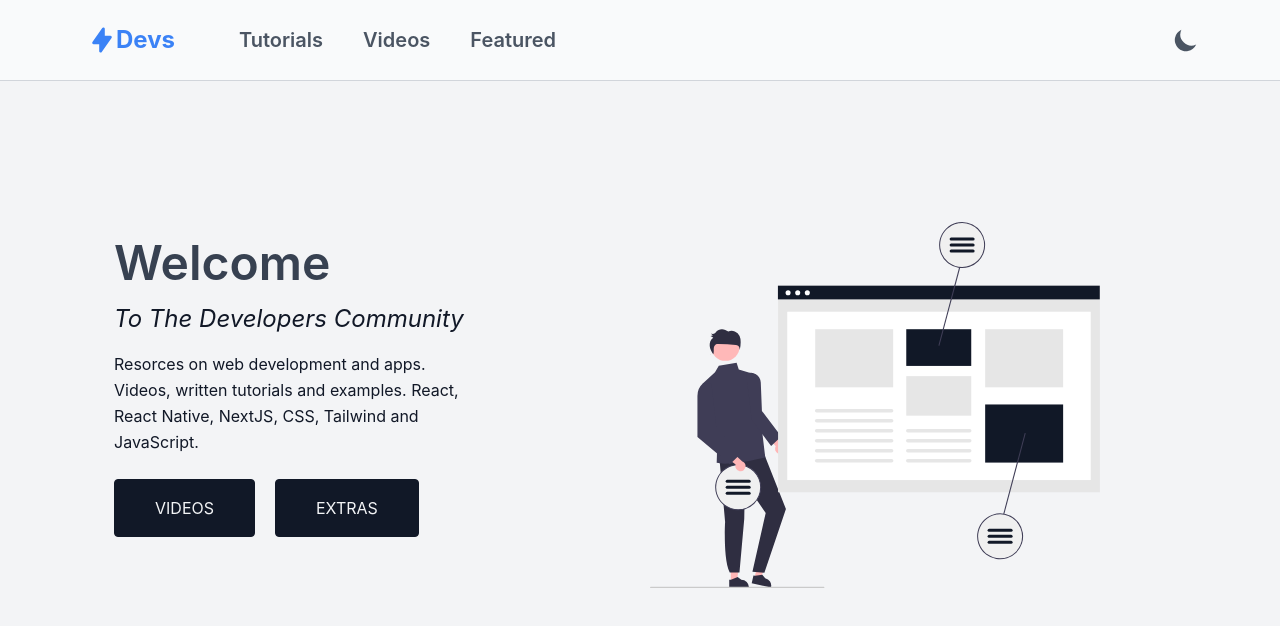
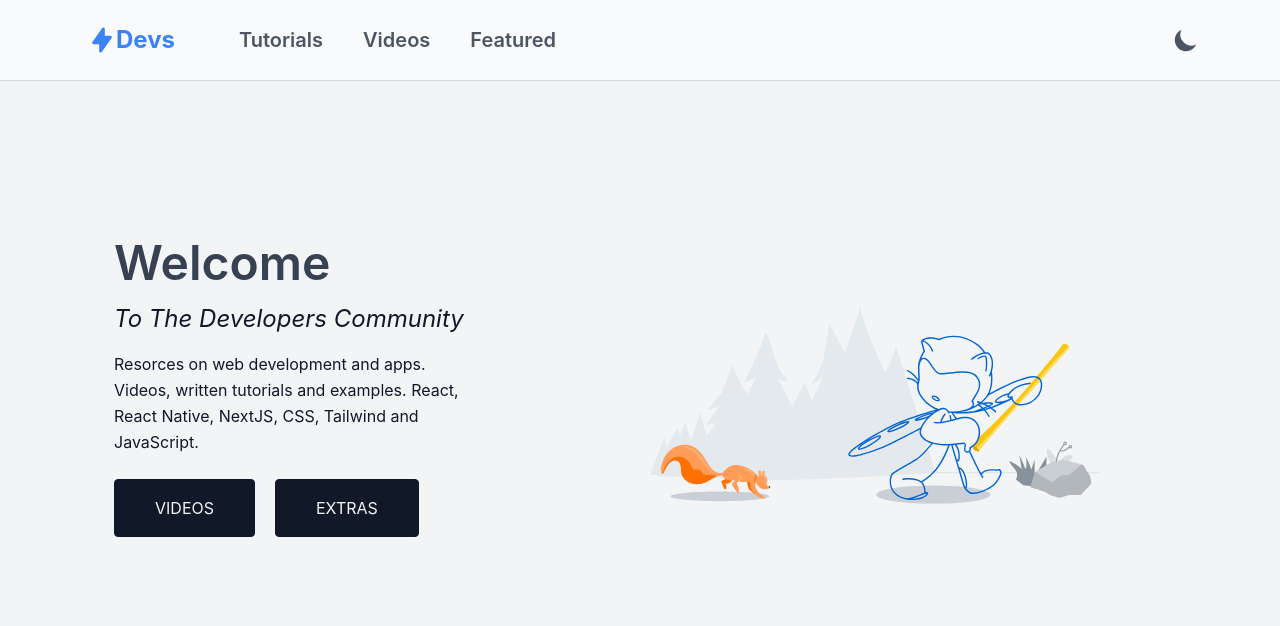
Before and after one commit to brianartea/responsive-website-clerk-light-dark, a Next.js app: page / in a window 1280 px wide. Shown: the top 626 px of the page. Built offline with nearby package versions, Linux system fonts and the light colour scheme.

Commit message:
added github light dark svg's on HeroGrid.js

```diff
--- a/components/HeroGrid.js
+++ b/components/HeroGrid.js
@@ -41,6 +41,7 @@ function HeroGrid() {
               width={450}
               height={450}
               className="h-[450px] object-contain"
+              // src="/undraw_community_re_cyrm.svg"
               src="/github-dark.svg"
               alt="hero-image"
             />
@@ -49,7 +50,8 @@ function HeroGrid() {
               width={450}
               height={450}
               className="h-[450px] object-contain"
-              src="/undraw_Design_notes_re_eklr.svg"
+              // src="/undraw_Design_notes_re_eklr.svg"
+              src="/github-light.svg"
               alt="light-hero-image"
             />
           )}
```
Also changed, not shown: public/github-light.svg (added).
